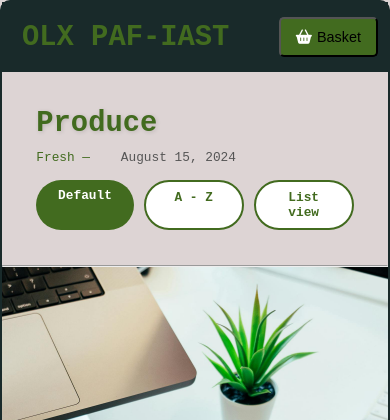
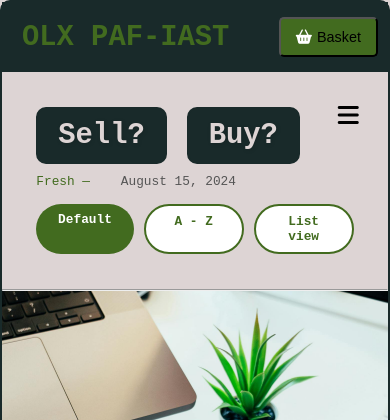
Before and after one commit to Abuzar-Khan2023/OLX-PAFIAST, a PHP site: page / in a window 390 px wide. Shown: the top 420 px of the page. Run offline with PHP 8.4, Linux system fonts and the light colour scheme; some libraries are stand-ins or nearby versions.

Commit message:
nav2 & hamburger

```diff
--- a/index.html
+++ b/index.html
@@ -16,55 +16,10 @@
 
     <div id="navbar"></div>
 
-    <!-- <Header>
-        <div class="nav-bar">
-            <a href=""><h1 class="logo">OLX PAF-IAST</h1></a>
-            <ul class="nav-links">
-                <li><a href="">Shop</a></li>
-                <li><a href="">Newstand</a></li>
-                <li><a href="">Who we are</a></li>
-                <li><a href="">My profile</a></li>
-                <li><a href="#contact">Contact</a></li>
-            </ul>
-
-            <button>Basket</button>
-
-            <div class="toggle-icon">
-                <span class="open-icon">&#9776;</span>
-                <span class="close-icon">&times;</span>
-            </div>
-        </div>
-
-
-        <div class="nav2">
-            <div class="produce">
-                Produce
-            </div>
-            <div class="withProduce">
-                <p class="fresh">Fresh —</p>
-                <p class="date">&nbsp; &nbsp; August 15, 2024</p>
-            </div>
-
-            <div class="btns">
-                <div class="btn btn1">Default</div>
-                <div class="btn btn2">A - Z</div>
-                <div class="btn btn3">List view</div>
-            </div>
-        </div>
-
-        <hr class="line">
-    </Header> -->
-
-    <div class="hero">
-        <!-- <div class="hero-text">
-            <p class="hero-text1">Organic</p>
-            <p class="hero-text2">Fruits & Vegetables</p>
-        </div> -->
-    </div>
+    <div class="hero"></div>
 
     <div class="default-products">
         <div class="box">
-
             <div class="product" style="background-image: url('/image/mouse-ph-pod.jpg');">
             </div>
 
@@ -266,59 +221,15 @@
         fetch('/src/HTML/footer.php')
             .then(response => response.text())
             .then(data => document.getElementById('footer').innerHTML = data);
+
+
     </script>
+
+    <script src="/src/JavaScript/nav.js"></script>
 
     <?php include 'footer.php'; ?>
 
     <div id="footer"></div>
 
-    <!-- <footer>
-        <div class="foot-pannel2">
-            <ul>
-                <p>About Us</p>
-                <a href="#"><i class="fa-solid fa-store"></i> Our Story</a>
-                <a href="#"><i class="fa-solid fa-seedling"></i> Sustainable Farming</a>
-                <a href="#"><i class="fa-solid fa-handshake"></i> Meet the Farmers</a>
-                <a href="#"><i class="fa-solid fa-users"></i> Community Impact</a>
-                <a href="#"><i class="fa-solid fa-bullseye"></i> Our Mission</a>
-            </ul>
-            <ul>
-                <p>Shop</p>
-                <a href="#"><i class="fa-solid fa-carrot"></i> Fresh Vegetables</a>
-                <a href="#"><i class="fa-solid fa-leaf"></i> Seasonal Produce</a>
-                <a href="#"><i class="fa-solid fa-apple-whole"></i> Organic Products</a>
-                <a href="#"><i class="fa-solid fa-tag"></i> Weekly Specials</a>
-                <a href="#"><i class="fa-solid fa-gift"></i> Gift Baskets</a>
-            </ul>
-            <ul>
-                <p>Customer Service</p>
-                <a href="#"><i class="fa-solid fa-envelope"></i> Contact Us</a>
-                <a href="#"><i class="fa-solid fa-question-circle"></i> FAQs</a>
-                <a href="#"><i class="fa-solid fa-truck"></i> Shipping Information</a>
-                <a href="#"><i class="fa-solid fa-undo"></i> Return Policy</a>
-                <a href="#"><i class="fa-solid fa-map-marker-alt"></i> Track Order</a>
-            </ul>
-            <ul>
-                <p>Stay Connected</p>
-                <a href="#"><i class="fa-solid fa-envelope-open-text"></i> Newsletter</a>
-                <a href="#"><i class="fa-brands fa-instagram"></i> Instagram</a>
-                <a href="#"><i class="fa-brands fa-facebook"></i> Facebook</a>
-                <a href="#"><i class="fa-brands fa-twitter"></i> Twitter</a>
-                <a href="#"><i class="fa-brands fa-pinterest"></i> Pinterest</a>
-            </ul>
-        </div>
-
-        <div class="foot-pannel4">
-            <div class="pages">
-                <a>Conditions of Use</a>
-                <a>Privacy Notice</a>
-                <a>Your ads Privacy Choices</a>
-            </div>
-            <div class="copyright">
-                © ALL RIGHT RESERVED 2024, Designed & Developed by Abuzar Khan
-            </div>
-        </div>
-    </footer> -->
-
 </body>
 </html>
--- a/src/HTML/footer.php
+++ b/src/HTML/footer.php
@@ -5,6 +5,10 @@
 <head>
     <meta charset="UTF-8">
     <meta name="viewport" content="width=device-width, initial-scale=1.0">
+    <link rel="preconnect" href="https://fonts.googleapis.com">
+    <link rel="preconnect" href="https://fonts.gstatic.com" crossorigin>
+    <link href="https://fonts.googleapis.com/css2?family=Newsreader:ital,opsz,wght@0,6..72,200..800;1,6..72,200..800&display=swap" rel="stylesheet">
+    <link rel="stylesheet" href="https://cdnjs.cloudflare.com/ajax/libs/font-awesome/6.6.0/css/all.min.css" integrity="sha512-Kc323vGBEqzTmouAECnVceyQqyqdsSiqLQISBL29aUW4U/M7pSPA/gEUZQqv1cwx4OnYxTxve5UMg5GT6L4JJg==" crossorigin="anonymous" referrerpolicy="no-referrer" />
     <title>OLX PAF-IAST | Footer</title>
 </head>
 <body>
--- a/src/HTML/navbar.php
+++ b/src/HTML/navbar.php
@@ -33,12 +33,10 @@
 
 
         <div class="nav2">
-            <div class="produce">Produce</div>
-
-                <div class="toggle-icon" onclick="toggleMenu()">
-                    <span class="open-icon">&#9776;</span>
-                    <span class="close-icon">&times;</span>
-                </div>
+            <div class="produces">
+                <div class="produce">Sell?</div>
+                <div class="produce">Buy?</div>
+            </div>
 
             <div class="withProduce">
                 <p class="fresh">Fresh —</p>
@@ -50,19 +48,28 @@
                 <div class="btn btn2">A - Z</div>
                 <div class="btn btn3">List view</div>
             </div>
+
+            <button class="menu-toggle">
+                <i class="fa fa-bars"></i>
+            </button>
         </div>
 
         <hr class="line">
     </header>
 
     <script>
-        function toggleMenu() {
-        const navbar = document.querySelector('.nav2');
-        navbar.classList.toggle('active');
+        document.addEventListener("DOMContentLoaded", () => {
+    const toggleButton = document.querySelector(".menu-toggle");
+    const navLinks = document.querySelector(".nav-links");
 
-        const toggleIcon = document.querySelector('.toggle-icon');
-        toggleIcon.classList.toggle('active');
+    if (toggleButton && navLinks) { // Ensure elements exist
+        toggleButton.addEventListener("click", () => {
+            navLinks.classList.toggle("active");
+        });
+    } else {
+        console.error("Toggle button or nav-links not found.");
     }
+});
     </script>
 
 </body>
--- /dev/null
+++ b/src/JavaScript/nav.js
@@ -0,0 +1,12 @@
+document.addEventListener("DOMContentLoaded", () => {
+    const toggleButton = document.querySelector(".menu-toggle");
+    const navLinks = document.querySelector(".nav-links");
+
+    if (toggleButton && navLinks) { // Ensure elements exist
+        toggleButton.addEventListener("click", () => {
+            navLinks.classList.toggle("active");
+        });
+    } else {
+        console.error("Toggle button or nav-links not found.");
+    }
+});
--- a/style.css
+++ b/style.css
@@ -96,9 +96,6 @@ a {
 }
 
 @media (max-width: 1050px) {
-    .toggle-icon {
-        display: block;
-    }
 
     .nav-links {
         display: none;
@@ -168,7 +165,13 @@ a {
     margin: 20px auto;
     max-width: 1200px;
     width: 90%;
-    position: relative; /* Helps with better alignment of toggle button */
+    position: relative;
+}
+
+.produces {
+    display: flex;
+    flex-wrap: wrap;
+    gap: 20px;
 }
 
 .produce {
@@ -176,31 +179,23 @@ a {
     font-weight: bold;
     color: #426B1F;
     text-shadow: 1px 1px 4px rgba(0, 0, 0, 0.15);
+    padding: 10px 20px;
+    border: #192a2a solid 2px;
+    border-radius: 10px;
+    cursor: pointer;
+    transition: transform 0.3s ease, box-shadow 0.3s ease;
+    text-decoration: none;
+    background-color: #192a2a;
+    color: #ddd4d4;
 }
 
-/* Menu Toggle Button */
-.toggle-icon {
-    font-size: 1.5rem;
-    cursor: pointer;
-    color: #426B1F;
-    margin-left: 15px;
-    display: none; /* Hidden by default for larger screens */
+.produce:hover {
+    color: #ddd4d4;
+    background-color: #171e10;
+    transform: translateY(-2px);
+    box-shadow: 0 4px 10px rgba(0, 0, 0, 0.15);
 }
 
-.toggle-icon .open-icon,
-.toggle-icon .close-icon {
-    display: none;
-}
-
-.nav2.active .toggle-icon .close-icon {
-    display: inline-block;
-}
-
-.nav2.active .toggle-icon .open-icon {
-    display: none;
-}
-
-/* With Produce Section */
 .withProduce {
     display: flex;
     align-items: center;
@@ -255,7 +250,49 @@ a {
     color: #FFFFFF;
 }
 
-/* Responsive Design */
+.menu-toggle {
+    position: absolute;
+    top: 10px;
+    right: 10px;
+    background: none;
+    border: none;
+    font-size: 24px;
+    cursor: pointer;
+    display: none;
+}
+
+@media screen and (max-width: 1050px) {
+    .menu-toggle {
+        display: block;
+    }
+
+    .nav-links {
+        display: none;
+        flex-direction: column;
+        background-color: #6b3e3e;
+        position: absolute;
+        top: 50px;
+        right: 10px;
+        width: 200px;
+        box-shadow: 0px 4px 6px rgba(0, 0, 0, 0.1);
+        border-radius: 8px;
+        padding: 10px;
+    }
+
+    .nav-links.active {
+        display: flex;
+    }
+
+    .nav-links li {
+        padding: 10px 0;
+    }
+
+    .nav-links a {
+        text-decoration: none;
+        color: #333;
+    }
+}
+
 @media (max-width: 768px) {
     .nav2 {
         flex-direction: column;
@@ -267,11 +304,6 @@ a {
     .produce {
         font-size: 2rem;
         margin-bottom: 10px;
-    }
-
-    .toggle-icon {
-        display: inline-block;
-        align-self: flex-start;
     }
 
     .withProduce {
```
